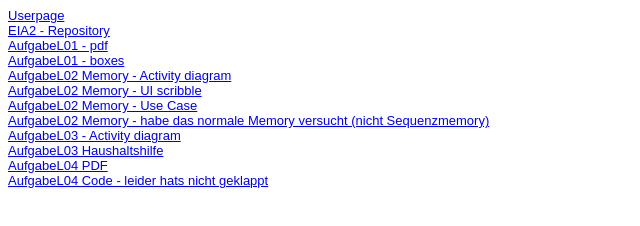
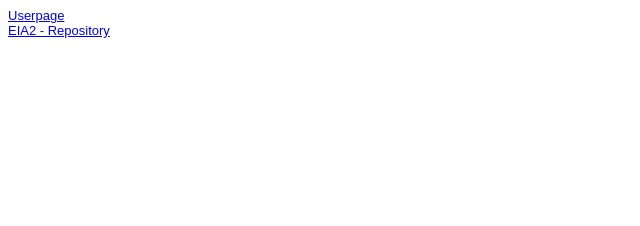
Before and after one commit to Ljubaska/Ljubaska.github.io, a plain HTML site: page steckbrief/steckbrief.htm in a window 1280 px wide. Shown: the whole page, without its empty margins (0-640 px from the left). Drawn offline with Linux system fonts and the light colour scheme.

Commit message:
steckbrief neu

```diff
--- a/steckbrief/steckbrief.htm
+++ b/steckbrief/steckbrief.htm
@@ -15,15 +15,6 @@ body {
 	<a href="https://ljubaska.github.io/userpage.html" target="_blank">Userpage</a><br>
 	<a href="https://github.com/Ljubaska/EIA2SS" target="_blank">EIA2 - Repository</a>
 	<br>
-	<a href="https://ljubaska.github.io/EIA2SS/AufgabeL01/boxes.pdf" target="_blank">AufgabeL01 - pdf</a><br>
-	<a href="https://ljubaska.github.io/EIA2SS/AufgabeL01/boxes.html" target="_blank">AufgabeL01 - boxes</a><br>
-	<a href="https://ljubaska.github.io/EIA2SS/AufgabeL02/L02-Aktivit%C3%A4tsdiagramm.pdf" target="_blank">AufgabeL02 Memory - Activity diagram</a><br>
-	<a href="https://ljubaska.github.io/EIA2SS/AufgabeL02/L02-UI%20scribble.pdf" target="_blank">AufgabeL02 Memory - UI scribble</a><br>
-	<a href="https://ljubaska.github.io/EIA2SS/AufgabeL02/L02-UseCase.pdf" target="_blank">AufgabeL02 Memory - Use Case</a><br>
-	<a href="https://ljubaska.github.io/EIA2SS/AufgabeL02/memory.html" target="_blank">AufgabeL02 Memory - habe das normale Memory versucht (nicht Sequenzmemory)</a><br>
-	<a href="https://ljubaska.github.io/EIA2SS/AufgabeL03/L03_Aktivit%C3%A4tsdiagramm.pdf" target="_blank">AufgabeL03 - Activity diagram</a><br>
-	<a href="https://ljubaska.github.io/EIA2SS/AufgabeL03/Haushaltshilfe.htm" target="_blank">AufgabeL03 Haushaltshilfe</a><br>
-	<a href="https://ljubaska.github.io/EIA2SS/AufgabeL04/Aufgabe%20L04.pdf" target="_blank">AufgabeL04 PDF</a><br>
-	<a href="https://ljubaska.github.io/EIA2SS/AufgabeL04/Haushaltshilfe.htm" target="_blank">AufgabeL04 Code - leider hats nicht geklappt</a><br>
+
 </body>
 </html>
```
